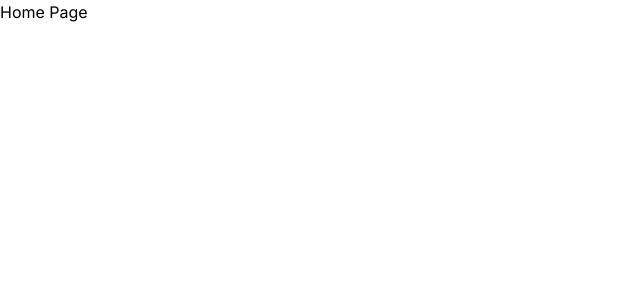
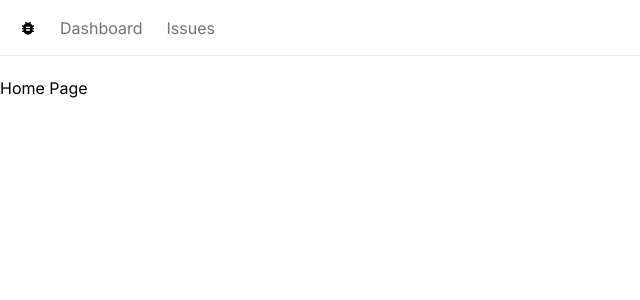
Before and after one commit to terminader7/issue-tracker, a Next.js app: page / in a window 1280 px wide. Shown: the top 300 px of the page, without its empty margins (0-640 px from the left). Built offline with nearby package versions, Linux system fonts and the light colour scheme.

Commit message:
started setting up the navbar

```diff
--- /dev/null
+++ b/app/NavBar.tsx
@@ -0,0 +1,30 @@
+import Link from "next/link";
+import { RiBug2Fill } from "react-icons/ri";
+
+const NavBar = () => {
+  const links = [
+    { name: "Dashboard", href: "/" },
+    { name: "Issues", href: "/issues" },
+  ];
+  return (
+    <nav className="flex space-x-6 border-b mb-5 px-5 h-14 items-center">
+      <Link href="/">
+        <RiBug2Fill />
+      </Link>
+      <ul className="flex space-x-6">
+        {links.map((link) => (
+          <li key={link.href}>
+            <Link
+              className="text-zinc-500 hover:text-zinc-800 transition-colors"
+              href={link.href}
+            >
+              {link.name}
+            </Link>
+          </li>
+        ))}
+      </ul>
+    </nav>
+  );
+};
+
+export default NavBar;
--- a/app/layout.tsx
+++ b/app/layout.tsx
@@ -1,22 +1,26 @@
-import './globals.css'
-import type { Metadata } from 'next'
-import { Inter } from 'next/font/google'
+import "./globals.css";
+import type { Metadata } from "next";
+import { Inter } from "next/font/google";
+import NavBar from "./NavBar";
 
-const inter = Inter({ subsets: ['latin'] })
+const inter = Inter({ subsets: ["latin"] });
 
 export const metadata: Metadata = {
-  title: 'Create Next App',
-  description: 'Generated by create next app',
-}
+  title: "Create Next App",
+  description: "Generated by create next app",
+};
 
 export default function RootLayout({
   children,
 }: {
-  children: React.ReactNode
+  children: React.ReactNode;
 }) {
   return (
     <html lang="en">
-      <body className={inter.className}>{children}</body>
+      <body className={inter.className}>
+        <NavBar />
+        <main>{children}</main>
+      </body>
     </html>
-  )
+  );
 }
--- a/package.json
+++ b/package.json
@@ -19,6 +19,7 @@
     "postcss": "8.4.38",
     "react": "18.3.1",
     "react-dom": "18.3.1",
+    "react-icons": "^5.2.1",
     "tailwindcss": "3.4.3",
     "typescript": "5.4.5"
   }
```
Also changed, not shown: 1 other file (tests, documents, lock files or other folders).
